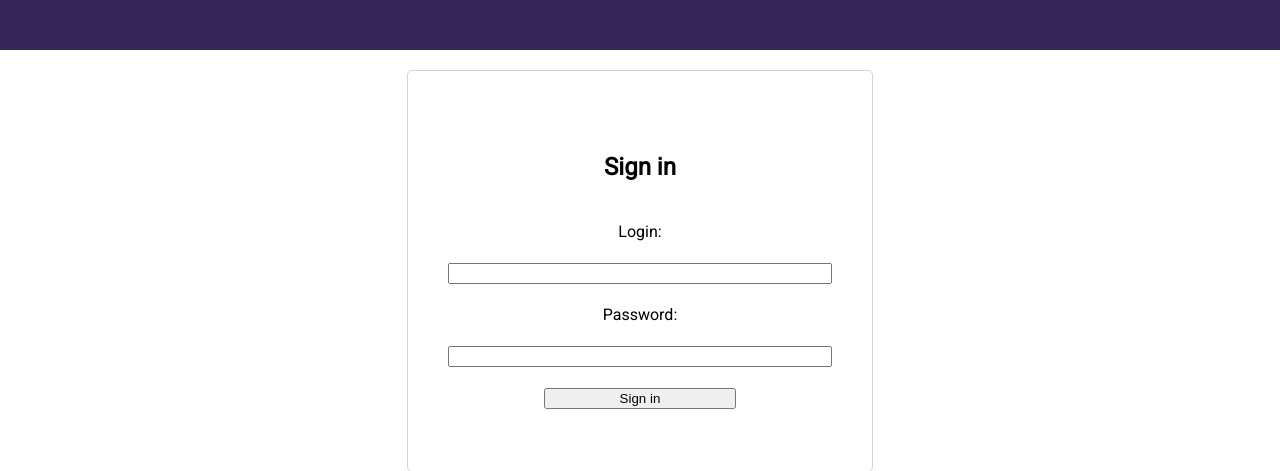
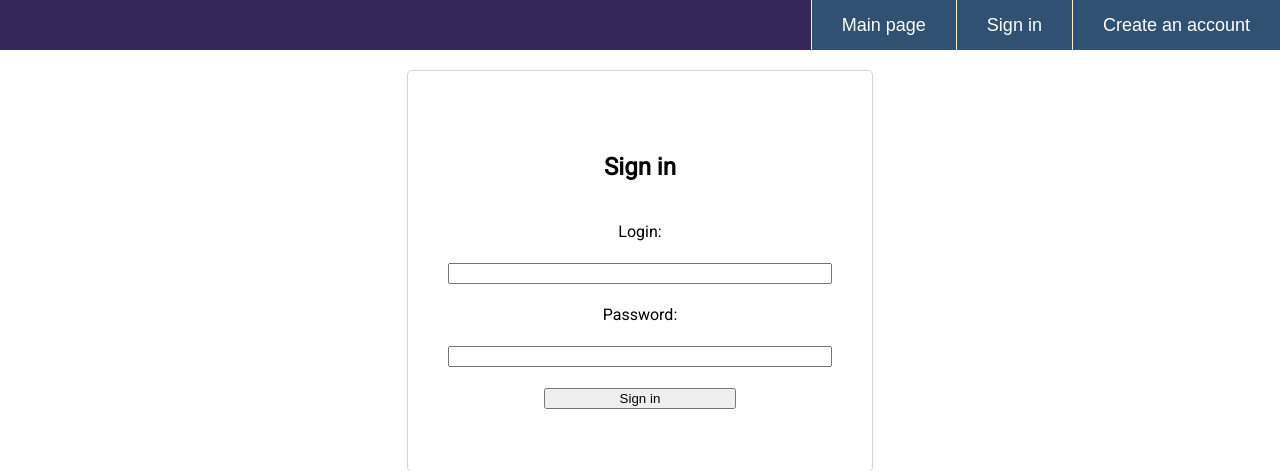
Before and after one commit to DoliaStarter/HamsterQuest, a Django app: page /sign_in in a window 1280 px wide. Shown: the top 471 px of the page. Run offline with Django 3.2, Linux system fonts and the light colour scheme.

Commit message:
add reirect buttons to sign in page

```diff
--- a/hacknaquest/templates/main_page/authentification.html
+++ b/hacknaquest/templates/main_page/authentification.html
@@ -4,6 +4,18 @@
 
 {% block styles %}
 <link rel="stylesheet" type="text/css" href="{% static "styles/main_page/auth.css" %}">
+{% endblock %}
+{% block action_buttons %}
+<button id="main_page">
+    Main page
+</button>
+<button id="sign_in">
+    Sign in
+</button>
+<button id="create_account">
+    Create an account
+</button>
+
 {% endblock %}
 
 {% block content %}
@@ -20,7 +32,19 @@
 </form>
 {% endblock content %}
 {% block scripts %}
-<script>
+<script type="module">
     document.getElementById('user_info').onsubmit = (e) => sessionStorage.setItem('username', e.target.username.value)
+    import {$} from "{% static 'scripts/common.js' %}"
+    import * as CommUtils from "{% static 'scripts/common.js' %}"
+    let redirect_btns = {
+        // btn_id: redirect_url
+        "sign_in": "sign_in",
+        "create_account": "register",
+        "main_page": "../"
+    }
+
+    for(let [btn_id, url] of Object.entries(redirect_btns)){
+        $(btn_id).onclick = (_) => CommUtils.redirect(url)
+    }
 </script
 {% endblock %}
```
